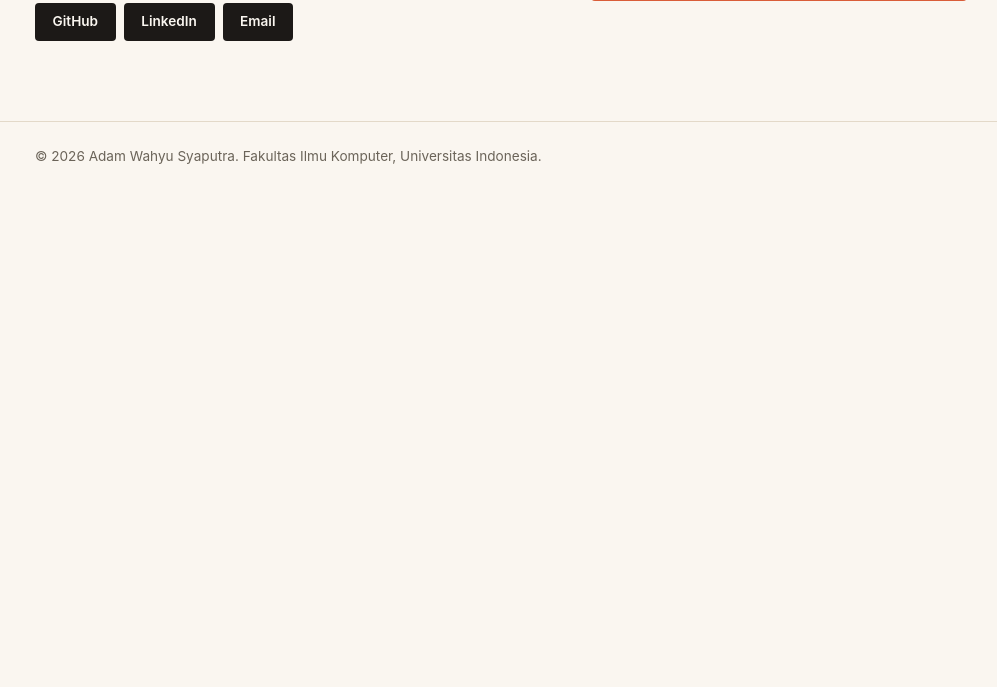
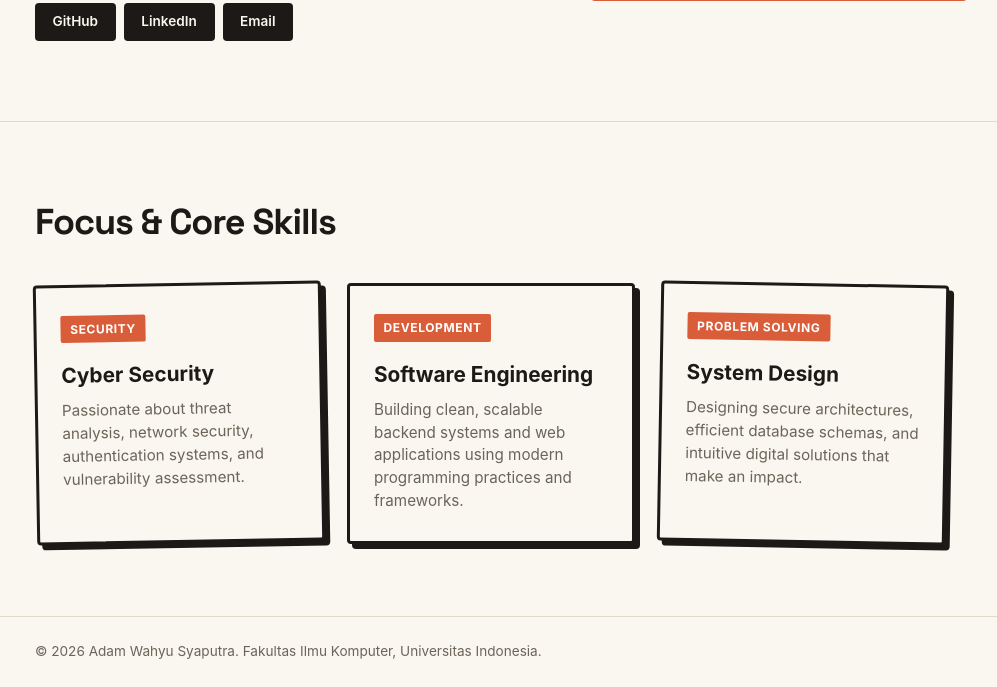
Before and after one commit to adamwsyaputra/myportofolio, a Django app: page / in a window 1280 px wide. Shown: the part 601-1288 px from the top of the page, without its empty margins (149-1146 px from the left). Before the commit the page ends 765 px from the top, so only its background shows below. Run offline with Django 5.2, Linux system fonts and the light colour scheme.

Commit message:
feat(skills): add 3-card skills section with custom border styling

```diff
--- a/static/css/style.css
+++ b/static/css/style.css
@@ -180,6 +180,71 @@ html {
   scroll-behavior: smooth;
 }
 
+.skills-section {
+  padding: 4.5rem 0;
+  border-top: 1px solid var(--line);
+}
+
+.section-title {
+  font-family: "Space Grotesk", -apple-system, sans-serif;
+  font-size: 2.25rem;
+  margin-bottom: 2rem;
+  color: var(--ink);
+  letter-spacing: -0.03em;
+}
+
+.skills-grid {
+  display: grid;
+  grid-template-columns: repeat(3, 1fr);
+  gap: 1.5rem;
+}
+
+.skill-card {
+  background: var(--paper);
+  border: 3px solid var(--ink);
+  padding: 1.75rem 1.5rem;
+  border-radius: var(--radius);
+  box-shadow: 5px 5px 0 var(--ink);
+  transition: transform 0.2s ease, box-shadow 0.2s ease;
+}
+
+.skill-card:hover {
+  transform: translateY(-4px);
+  box-shadow: 7px 7px 0 var(--accent);
+}
+
+.tilt-left {
+  transform: rotate(-1deg);
+}
+
+.tilt-right {
+  transform: rotate(1deg);
+}
+
+.card-badge {
+  display: inline-block;
+  background: var(--accent);
+  color: #fff;
+  font-size: 0.75rem;
+  font-weight: 700;
+  letter-spacing: 0.05em;
+  padding: 0.25rem 0.6rem;
+  border-radius: 2px;
+  margin-bottom: 1rem;
+}
+
+.skill-card h3 {
+  font-size: 1.3rem;
+  margin-bottom: 0.5rem;
+  color: var(--ink);
+}
+
+.skill-card p {
+  font-size: 0.95rem;
+  color: var(--text-muted);
+  line-height: 1.5;
+}
+
 @media (max-width: 600px) {
   .hero-grid {
     grid-template-columns: 1fr;
--- a/templates/index.html
+++ b/templates/index.html
@@ -52,6 +52,29 @@
         </div>
       </div>
     </section>
+
+    <section class="skills-section" id="skills">
+      <div class="container">
+        <h2 class="section-title">Focus & Core Skills</h2>
+        <div class="skills-grid">
+          <article class="skill-card tilt-left">
+            <div class="card-badge">SECURITY</div>
+            <h3>Cyber Security</h3>
+            <p>Passionate about threat analysis, network security, authentication systems, and vulnerability assessment.</p>
+          </article>
+          <article class="skill-card">
+            <div class="card-badge">DEVELOPMENT</div>
+            <h3>Software Engineering</h3>
+            <p>Building clean, scalable backend systems and web applications using modern programming practices and frameworks.</p>
+          </article>
+          <article class="skill-card tilt-right">
+            <div class="card-badge">PROBLEM SOLVING</div>
+            <h3>System Design</h3>
+            <p>Designing secure architectures, efficient database schemas, and intuitive digital solutions that make an impact.</p>
+          </article>
+        </div>
+      </div>
+    </section>
   </main>
 
   <footer class="site-footer">
```
